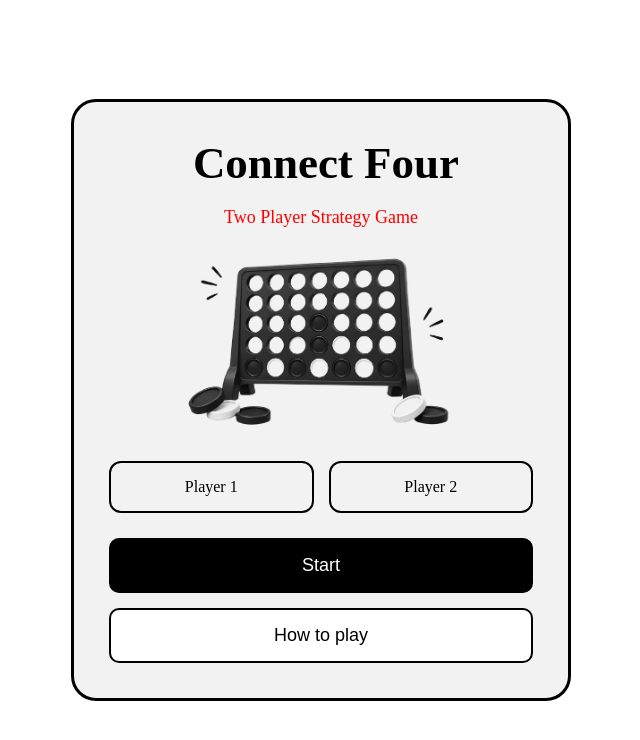
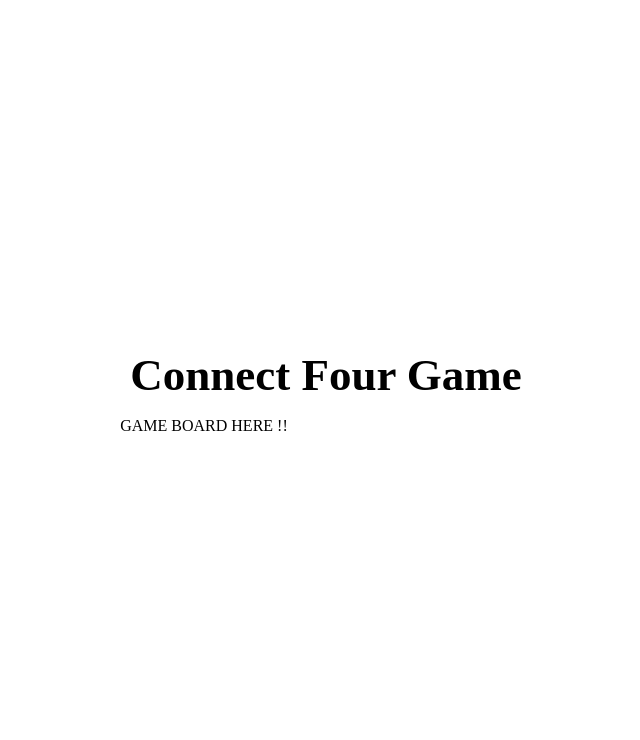
Before and after one commit to malakahmed09/Connect-Four, a plain HTML site: page index.html in a window 1280 px wide. Both pictures are taken after a click on the button "Start". Shown: the whole page, without its empty margins (319-959 px from the left). Drawn offline with Linux system fonts and the light colour scheme.

Commit message:
Add navigation to game page

```diff
--- a/index.html
+++ b/index.html
@@ -55,6 +55,12 @@
         </dialog>
     </main>
 
+    <!-- Game Page -->
+     <section id= "gamePage" hidden>
+        <h1>Connect Four Game</h1>
+        <p> GAME BOARD HERE !! </p>
+     </section>
+
 </body>
 
 </html>
--- a/js/app.js
+++ b/js/app.js
@@ -5,6 +5,10 @@
 const instructionsModalEl = document.querySelector ('#instructions')
 const openInstructionsButtonEl = document.querySelector('#open-instructions')
 const closeInstructionsButtonEl = document.querySelector('#close-instructions')
+
+const startButtonEl = document.querySelector('#start')
+const homePageEl = document.querySelector('.homePage')
+const gamePageEl = document.querySelector('#gamePage')
 
 // functions
 
@@ -17,3 +21,8 @@ openInstructionsButtonEl.addEventListener('click', () => {
 closeInstructionsButtonEl.addEventListener('click', ()=>{
     instructionsModalEl.close()
 })
+
+startButtonEl.addEventListener('click', ()=> {
+    homePageEl.hidden = true;
+    gamePageEl.hidden = false;
+})
```
